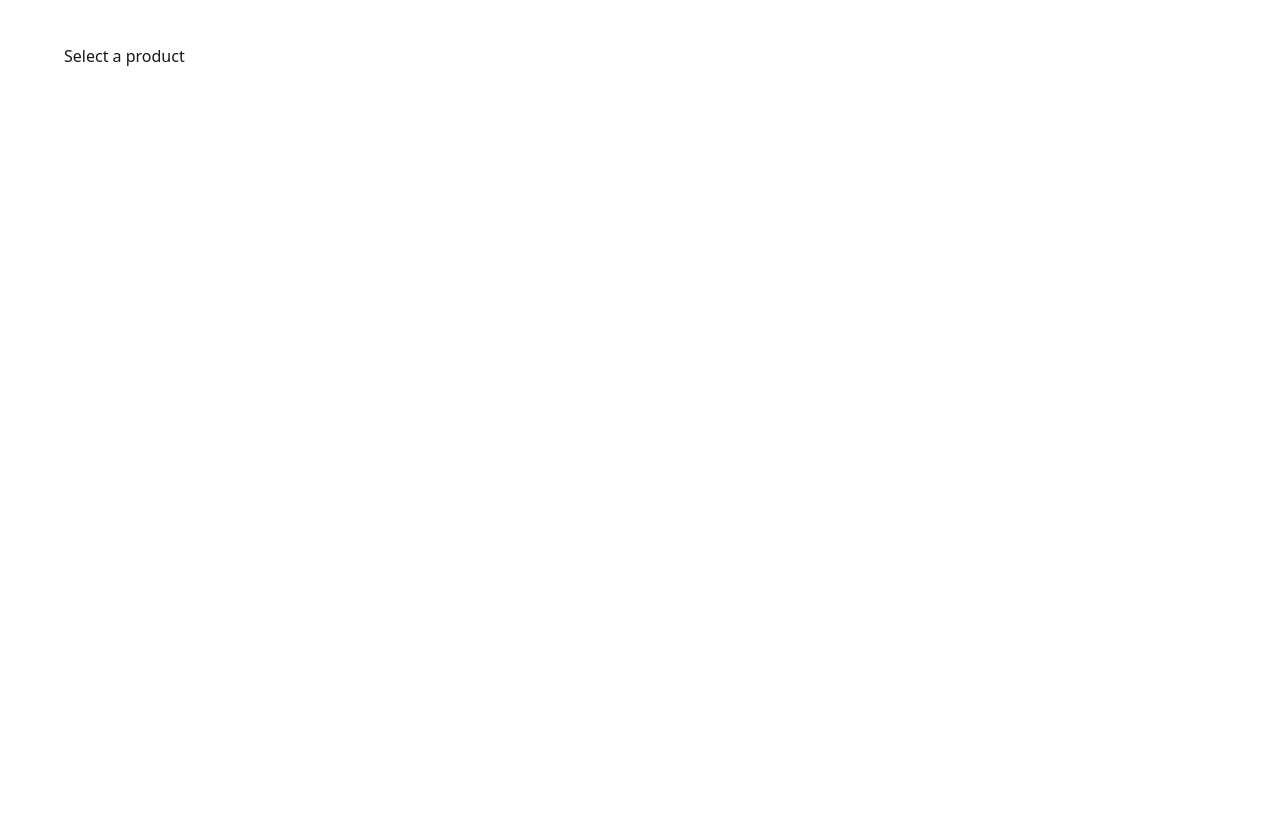
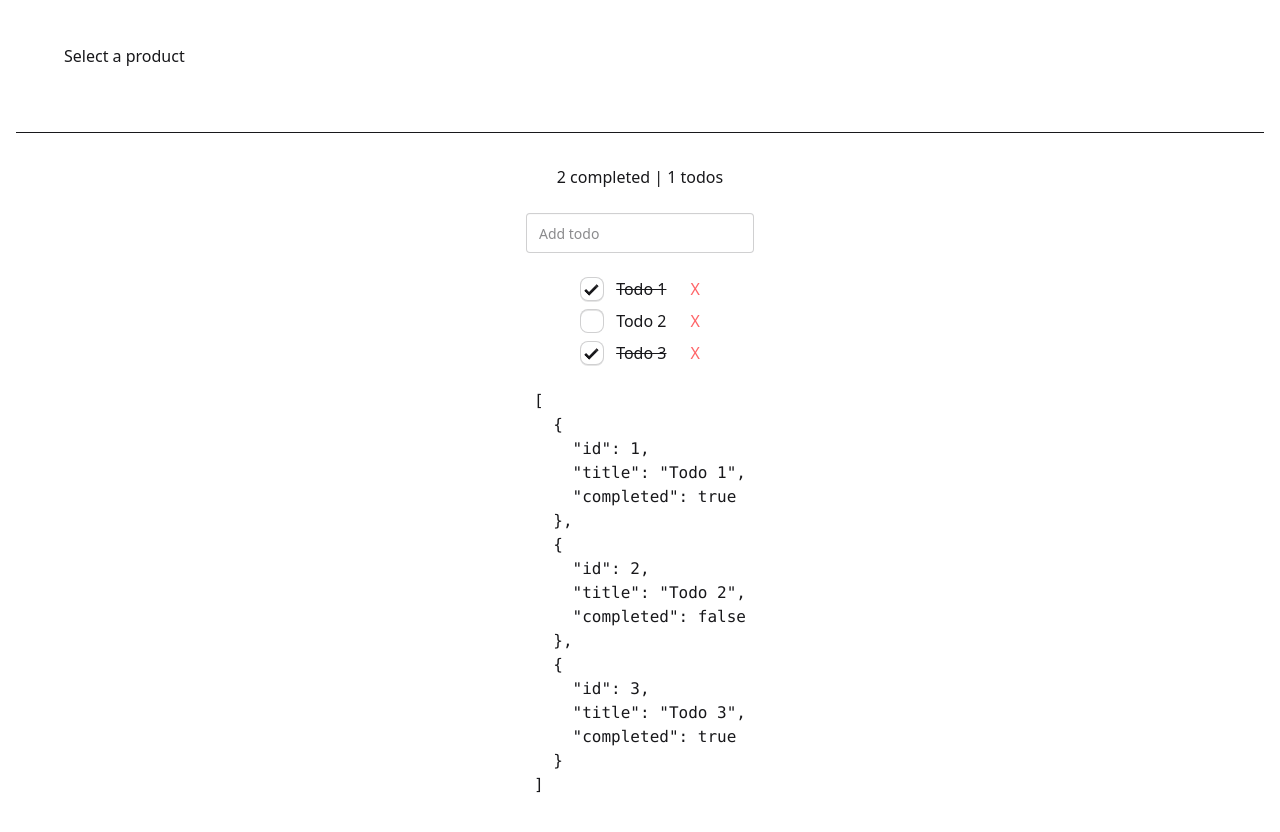
Before and after one commit to L3me05/angular-demo-1, an Angular app: page / in a window 1280 px wide. Shown: the part 740-1572 px from the top of the page. Before the commit the page ends 872 px from the top, so only its background shows below. Built offline with nearby package versions, Linux system fonts and the light colour scheme.

Commit message:
Fine capitolo

```diff
--- a/src/app/app.ts
+++ b/src/app/app.ts
@@ -110,9 +110,53 @@ const prodottiIniziali: Prodotti[] = [
         } @else {
           <div>Select a product</div>
         }
+      </div>
+
+    </div>
+
+      <!--        Todo List-->
+      <div class="flex flex-col gap-6 place-items-center border-t p-8 m-4">
+        <div>
+          {{totalCompleted()}} completed | {{totalTodo()}} todos
+        </div>
+        <div class="">
+          <input
+            type="text"
+            class="input"
+            (keydown.enter)="addTodo(event)"
+            #event
+            placeholder="Add todo"
+          >
+        </div>
+        <ul class="flex flex-col gap-2">
+          @for (todo of todos(); track todo.id) {
+          <li class="flex justify-between">
+            <div class="flex gap-3">
+              <input
+                type="checkbox"
+                class="checkbox"
+                [checked]="todo.completed"
+                (change)="toggleTodo(todo)"
+              >
+              <span [ngClass]="{ 'line-through': todo.completed}">
+                {{todo.title}}
+              </span>
+            </div>
+
+            <button class="ml-6 text-red-400" (click)="removeTodo(todo)">
+              X
+            </button>
+
+          </li>
+          }
+        </ul>
+
+        <pre>{{todos() | json}}</pre>
 
       </div>
-    </div>
+
+
+
 
   `,
   styles: `
@@ -162,4 +206,44 @@ export class App {
   caricaProdotti() {
     this.prodotti.set(prodottiIniziali)
   }
+
+
+  todos = signal<Todo[]>([
+    { id: 1, title: 'Todo 1', completed: true },
+    { id: 2, title: 'Todo 2', completed: false },
+    { id: 3, title: 'Todo 3', completed: true },
+  ])
+
+  toggleTodo(todoToToggle: Todo) {
+    this.todos.update(todos => {
+      return todos.map( t => t.id === todoToToggle.id ? { ...t, completed: !t.completed } : t )
+    })
+  }
+
+  removeTodo(todoToRemove: Todo) {
+    this.todos.update(todos => todos.filter(t => t.id !== todoToRemove.id))
+  }
+
+  addTodo(input: HTMLInputElement) {
+    const newTodo : Todo = {
+      id: Date.now(),
+      title: input.value,
+      completed: false
+    }
+    this.todos.update(todos => [...todos, newTodo])
+    input.value = ''
+
+  }
+
+  totalCompleted = computed( () => this.todos().filter(t => t.completed).length)
+  totalTodo = computed ( () => this.todos().filter( t => !t.completed).length)
+
+
 }
+
+
+interface Todo {
+  id: number;
+  title: string;
+  completed: boolean;
+}
```
